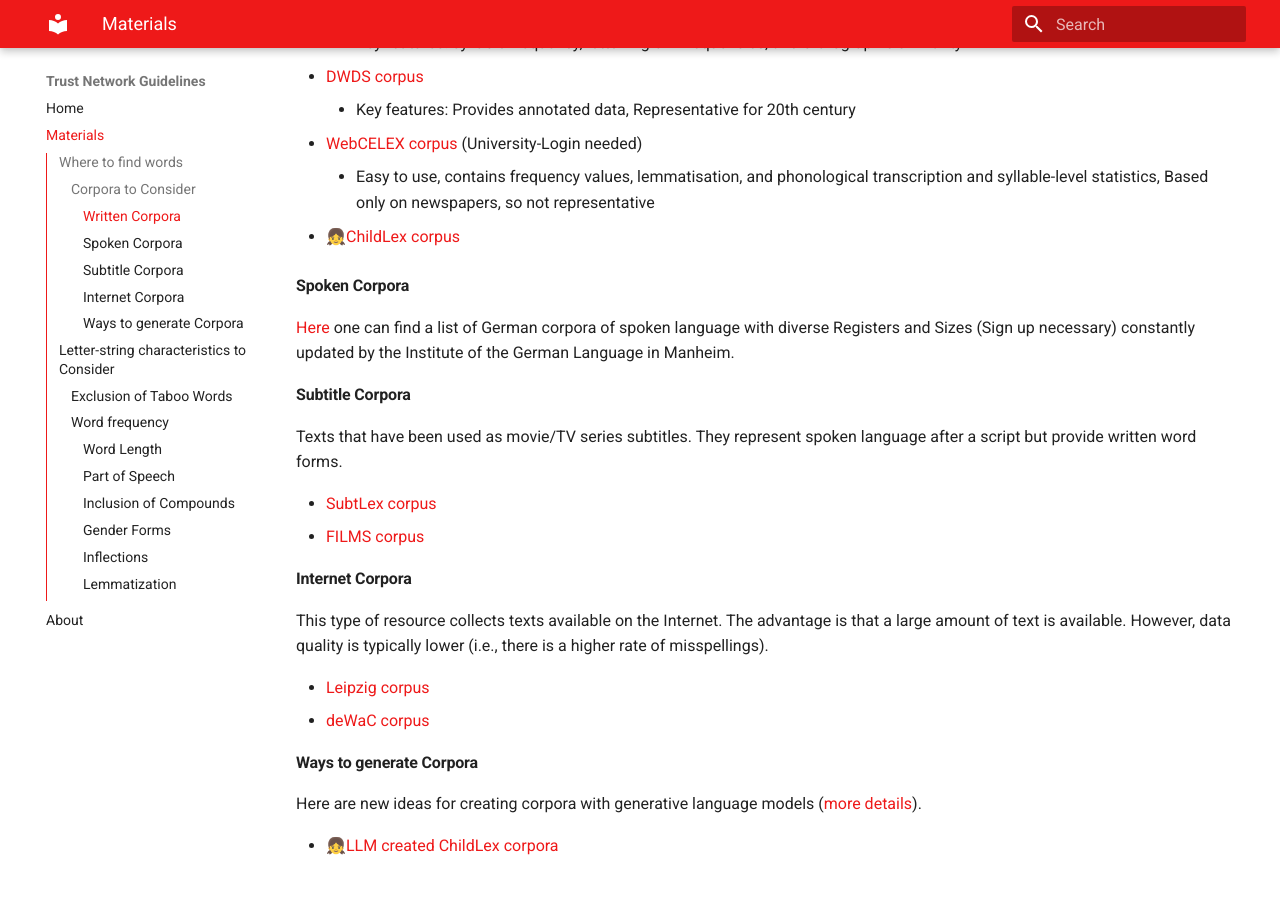
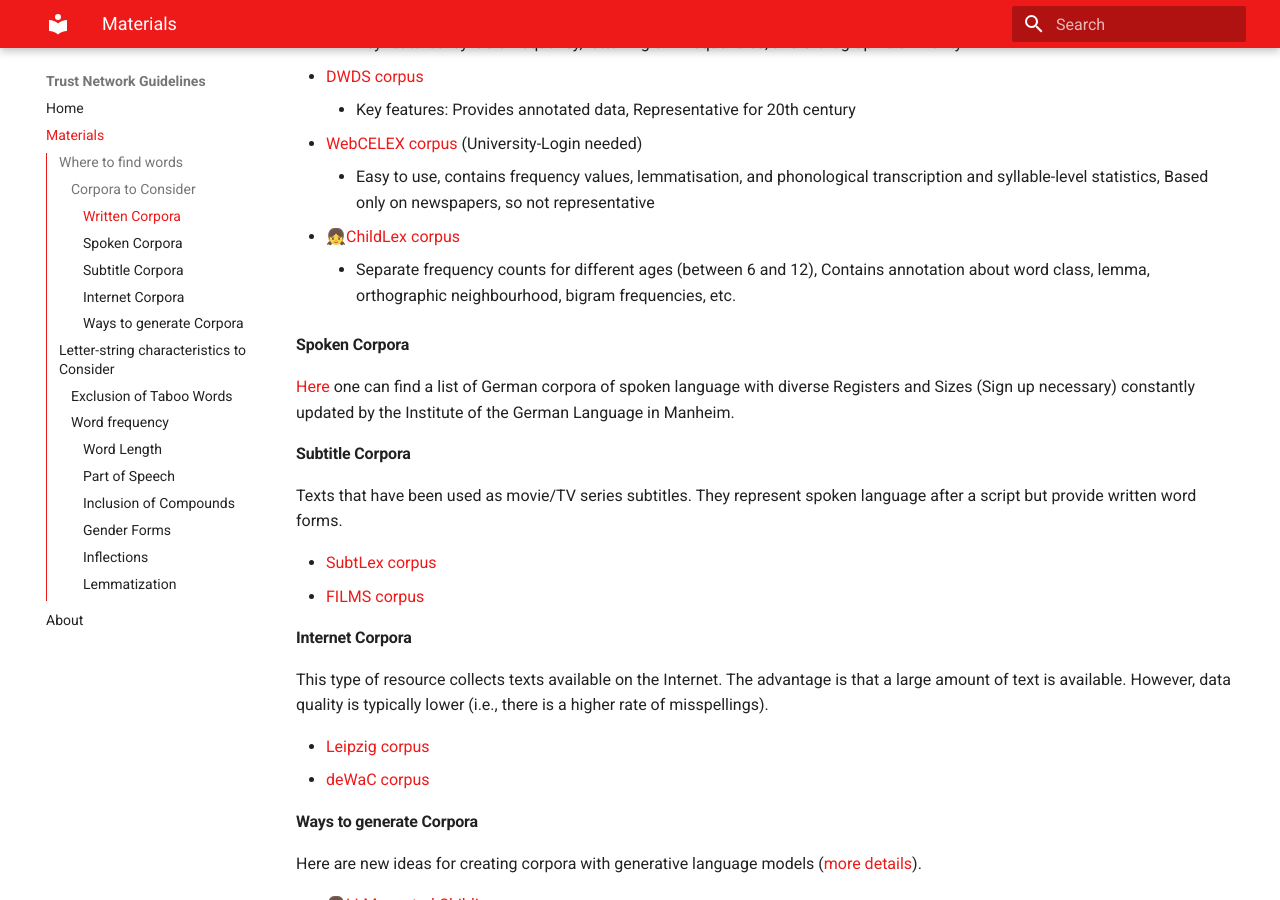
Before and after one commit to cwdeee/trust-network-guidelines, an MkDocs documentation site: the page built from docs/materials.md, in a window 1280 px wide and 900 px high, scrolled down 1058 px. Built offline with MkDocs 1.6.1 and Material for MkDocs 9.7.7, drawn with Linux system fonts in a browser that asks for light colours.

Commit message:
more text

```diff
--- a/docs/materials.md
+++ b/docs/materials.md
@@ -28,8 +28,9 @@ Texts collected from newspapers and books.
     - Key features: Provides annotated data, Representative for 20th century
 - [WebCELEX corpus](https://webcelex.ivdnt.org/) (University-Login needed)
     - Easy to use, contains frequency values, lemmatisation, and phonological transcription and syllable-level statistics, Based only on newspapers, so not representative
+- 👧[ChildLex corpus](https://www.dwds.de/d/korpora/childlex)
+    - Separate frequency counts for different ages (between 6 and 12), Contains annotation about word class, lemma, orthographic neighbourhood, bigram frequencies, etc.
 
-- 👧[ChildLex corpus](https://www.dwds.de/d/korpora/childlex)
 
 #### Spoken Corpora
 [Here](https://dgd.ids-mannheim.de/dgd/pragdb.dgd_extern.sys_inv?v_session_id=) one can find a list of German corpora of spoken language with diverse Registers and Sizes (Sign up necessary) constantly updated by the Institute of the German Language in Manheim.
```
